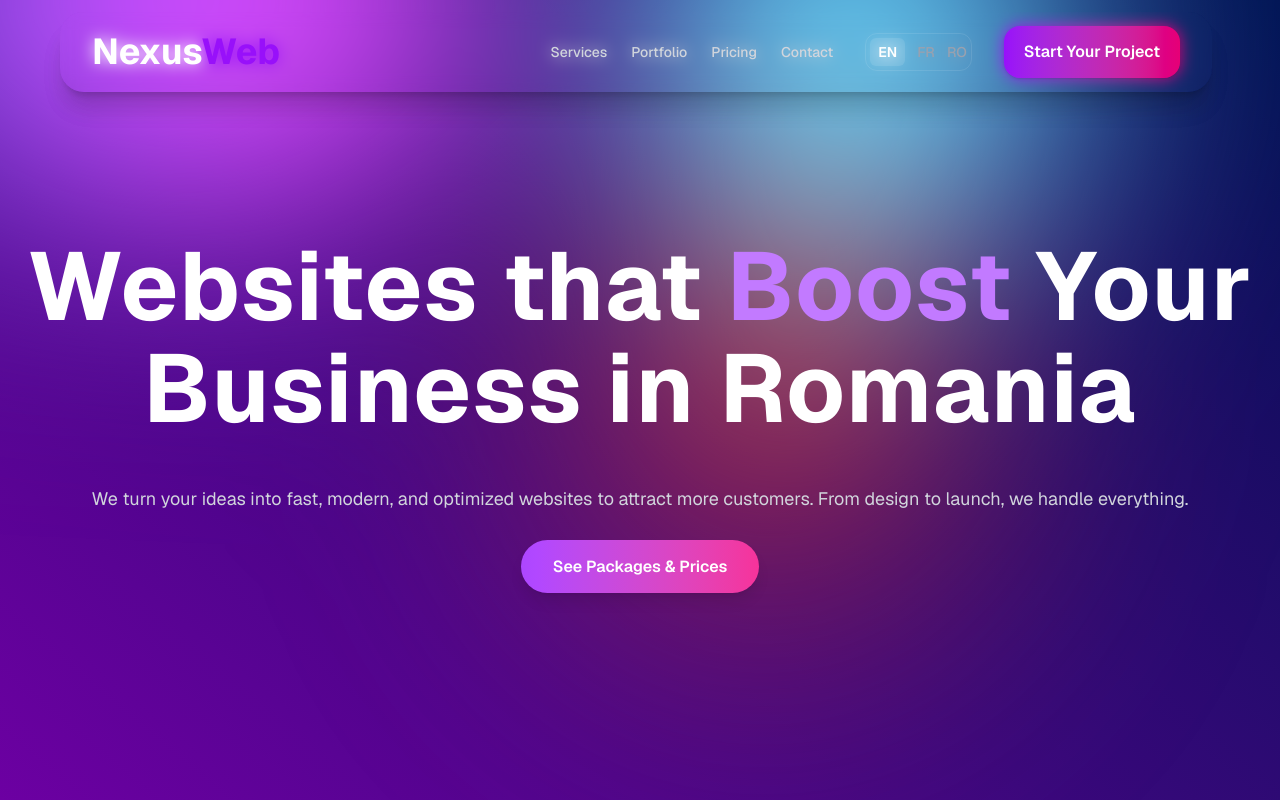
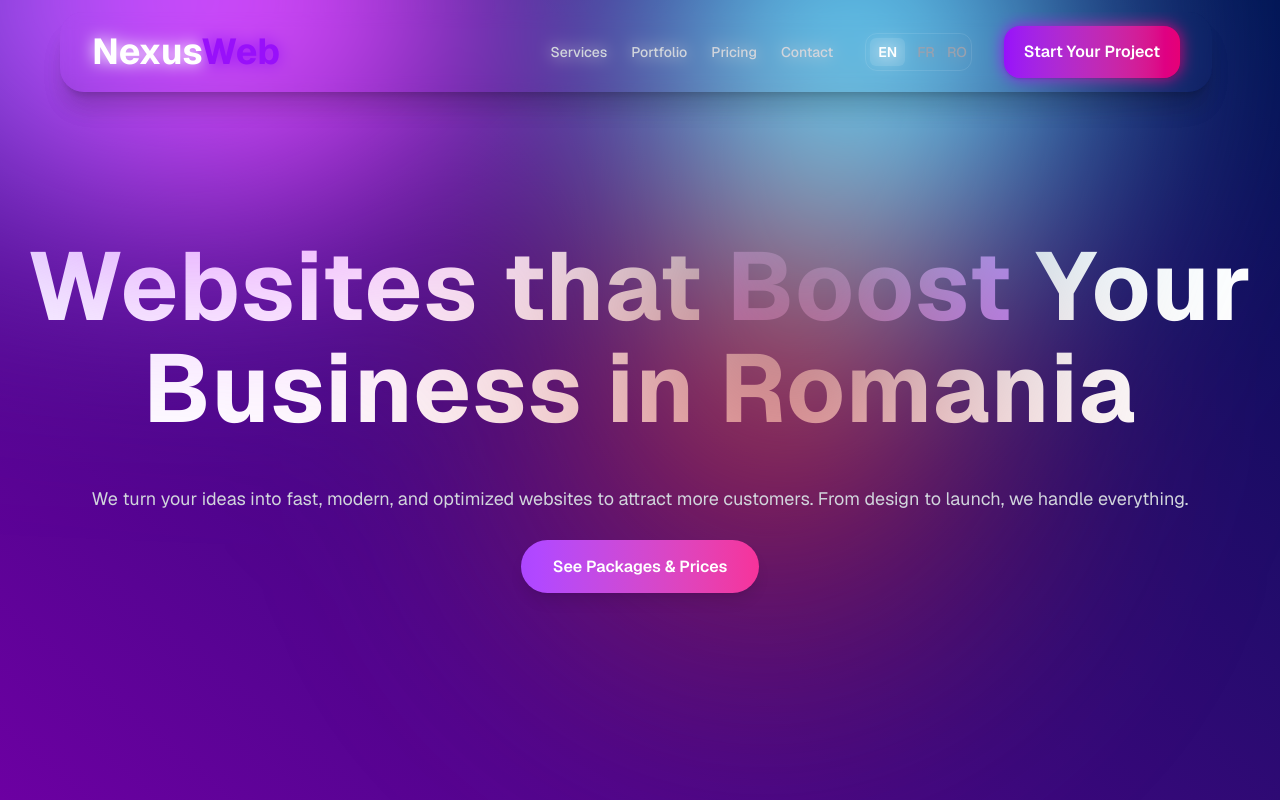
Before and after one commit to Amrani005/NexusWeb, a Next.js app: page / in a window 1280 px wide. Shown: the top 800 px of the page. Built offline with nearby package versions, Linux system fonts and the light colour scheme.

Commit message:
fixingbar

```diff
--- a/components/Contact.tsx
+++ b/components/Contact.tsx
@@ -31,8 +31,8 @@ const ContactFooter: React.FC = () => {
     },
     {
       title: 'Email',
-      content: 'nexusweb@gmail.com',
-      href: 'nexusweb@gmail.com',
+      content: 'nexusweb32@gmail.com',
+      href: 'http://gmail.com',
       icon: (
         <svg
           xmlns="http://www.w3.org/2000/svg"
@@ -53,7 +53,7 @@ const ContactFooter: React.FC = () => {
     },
     {
       title: 'Location',
-      content: 'Oran, Algeria',
+      content: 'Online Agency Basd in Algeria',
       href: '#', // In a real site, this would be a Google Maps link
       icon: (
         <svg
--- a/components/Hero.tsx
+++ b/components/Hero.tsx
@@ -5,6 +5,7 @@ import React from 'react';
 import { BackgroundGradientAnimation } from './ui/BackgroundGradientAnimation';
 import { TextGenerateEffect } from './ui/TextGenerateEffect';
 import { useLanguage } from '../context/LanguageContext';
+import {motion} from 'framer-motion'
 
 const Hero: React.FC = () => {
 
@@ -19,9 +20,13 @@ const Hero: React.FC = () => {
         <div className="relative  mx-auto w-full  ">
 
 
-        <div className="mx-auto flex min-h-screen  flex-col
-         items-center  justify-center text-center ">
-            <div className='flex lg:w-400  z-50 '>
+        <motion.div
+          initial={{y:30,opacity:0}}
+          animate={{y:0,opacity:1,transitionDelay:1}}
+
+            className="mx-auto flex min-h-screen  flex-col
+             items-center  justify-center text-center ">
+            <div className='flex lg:w-400   '>
                <TextGenerateEffect
                words={t('hero_title')}
             />
@@ -30,7 +35,7 @@ const Hero: React.FC = () => {
          border-purple-900/60 absolute isolate -translate-x-80 -translate-y-60
           blur-3xl '>
 
-        </div>
+         </div>
 
           {/* Subheading */}
           <p className="mt-6 text-lg  leading-8 text-gray-300 z-50 ">
@@ -48,7 +53,7 @@ const Hero: React.FC = () => {
              {t('hero_button')}
             </a>
           </div>
-        </div>
+        </motion.div>
       </div>
       </BackgroundGradientAnimation>
 
--- a/components/ui/TextGenerateEffect.tsx
+++ b/components/ui/TextGenerateEffect.tsx
@@ -20,42 +20,7 @@ export const TextGenerateEffect = ({
 
   let wordsArray = words.split(" ");
 
-  useEffect(() => {
-    const runAnimation = async () => {
-      // Step 1: RESET all spans to the starting (blurry) state
-      await animate(
-        "span",
-        {
-          opacity: 1,
-          filter: filter ? "blur(10px)" : "none",
-        },
-        { duration: 0 } // Do this instantly
-      );
 
-      // Step 2: ANIMATE all spans to the final (clear) state
-      await animate(
-        "span",
-        {
-          opacity: 1,
-          filter: filter ? "blur(0px)" : "none",
-        },
-        {
-          duration: duration ? duration : 1,
-          delay: stagger(0.2),
-        }
-      );
-
-      // Step 3: Tell the component the animation is finished
-      setHasAnimated(true);
-    };
-
-    // Run the animation sequence
-    runAnimation();
-
-  // 3. --- THIS IS THE FIX ---
-  // Use an empty dependency array (or one with stable functions).
-  // This makes the hook run ONLY ONCE on mount.
-  }, [animate, duration, filter]); // 'words' has been REMOVED.
 
   const renderWords = () => {
     return (
@@ -68,12 +33,10 @@ export const TextGenerateEffect = ({
               // Only apply 'opacity-0' if the animation has NOT run yet.
               className={`
                 ${idx === 2 ? 'text-purple-400 lg:text-8xl' : 'dark:text-white lg:text-8xl text-white'}
-                ${!hasAnimated ? 'opacity-0' : 'opacity-100'}
+
               `}
               // Only apply the blur filter if the animation has NOT run yet.
-              style={{
-                filter: !hasAnimated && filter ? "blur(10px)" : "none",
-              }}
+
             >
               {word}{" "}
             </motion.span>
--- a/data/index.ts
+++ b/data/index.ts
@@ -112,7 +112,7 @@ export const projects = [
     link: "/ui.aiimg.com",
     desc:'desc_3',
     videoUrl: '',
-    industry: 'Law',
+    industry: 'Medical',
     services: 'UI/UX Design, Frontend Integration, CMS Integration',
     completionDate: 'August 2025',
   },
@@ -126,7 +126,7 @@ export const projects = [
     link: "/ui.apple.com",
     desc:'desc_4',
     videoUrl: '',
-    industry: 'Real Estate',
+    industry: 'Hotels',
     services: 'UI/UX Design, Frontend Integration, CMS Integration',
     completionDate: 'April 2025',
   },
```
